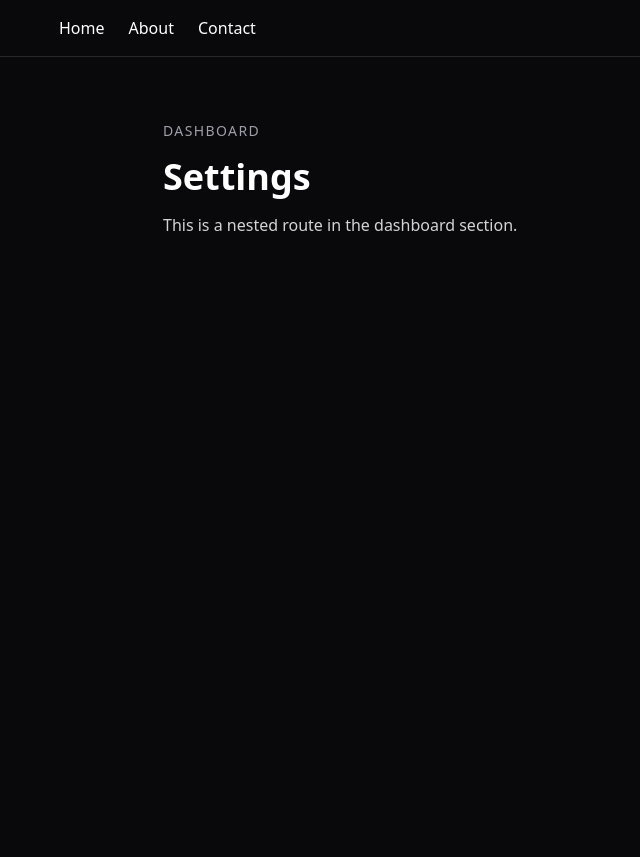
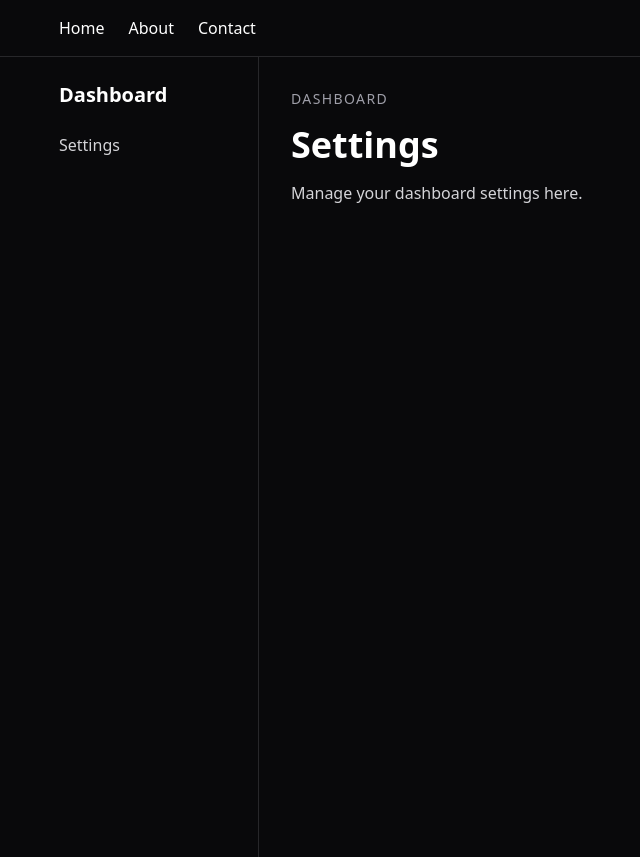
Before and after one commit to foysaliio/Nextjs-Mastery-Journey, a Next.js app: page /dashboard/settings in a window 1280 px wide. Shown: the whole page, without its empty margins (93-733 px from the left). Built offline with nearby package versions, Linux system fonts and the light colour scheme.

Commit message:
feat(nextjs): learn nested layouts

```diff
--- /dev/null
+++ b/src/app/dashboard/layout.tsx
@@ -0,0 +1,30 @@
+import Link from "next/link";
+
+interface DashboardLayoutProps {
+  children: React.ReactNode;
+}
+
+const DashboardLayout = ({ children }: DashboardLayoutProps) => {
+  return (
+    <section className="min-h-screen bg-zinc-950 text-white">
+      <div className="mx-auto flex max-w-5xl">
+        <aside className="min-h-screen w-56 border-r border-zinc-800 p-6">
+          <h2 className="text-xl font-bold">Dashboard</h2>
+
+          <nav className="mt-6 flex flex-col gap-3">
+            <Link
+              href="/dashboard/settings"
+              className="text-zinc-300 hover:text-white"
+            >
+              Settings
+            </Link>
+          </nav>
+        </aside>
+
+        <div className="flex-1 p-8">{children}</div>
+      </div>
+    </section>
+  );
+};
+
+export default DashboardLayout;
--- a/src/app/dashboard/settings/page.tsx
+++ b/src/app/dashboard/settings/page.tsx
@@ -1,18 +1,14 @@
 const SettingsPage = () => {
   return (
-    <main className="min-h-screen bg-zinc-950 px-6 py-16 text-white">
-      <div className="mx-auto max-w-3xl">
-        <p className="text-sm uppercase tracking-widest text-zinc-400">
-          Dashboard
-        </p>
+    <section>
+      <p className="text-sm uppercase tracking-widest text-zinc-400">
+        Dashboard
+      </p>
 
-        <h1 className="mt-4 text-4xl font-bold">Settings</h1>
+      <h1 className="mt-4 text-4xl font-bold">Settings</h1>
 
-        <p className="mt-4 text-zinc-300">
-          This is a nested route in the dashboard section.
-        </p>
-      </div>
-    </main>
+      <p className="mt-4 text-zinc-300">Manage your dashboard settings here.</p>
+    </section>
   );
 };
 
```
